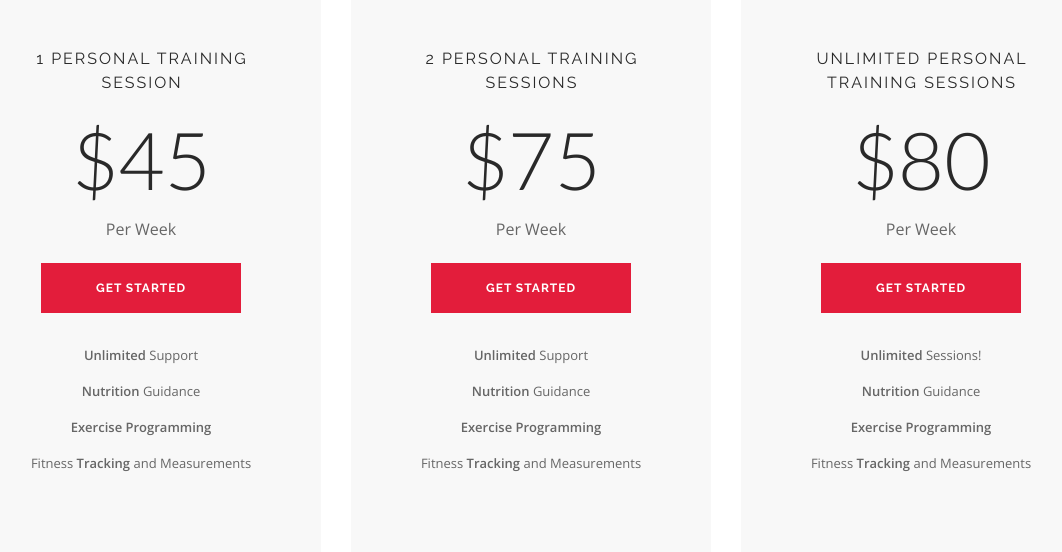
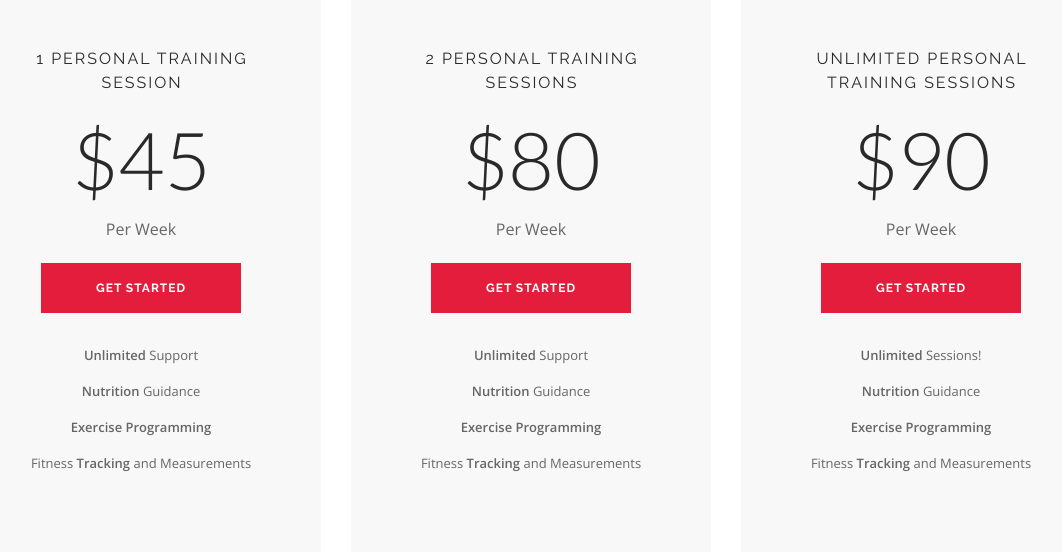
Before and after one commit to IsaacN/elitefour, a PHP site: page /book.php in a window 1280 px wide. Shown: the part 322-874 px from the top of the page, without its empty margins (109-1171 px from the left). Run offline with PHP 8.4, Linux system fonts and the light colour scheme.

Commit message:
Price updates

```diff
--- a/book.php
+++ b/book.php
@@ -42,7 +42,7 @@
 		                <div class="col-md-4 col-sm-6">
 		                    <div class="pricing-table pt-2 boxed text-center">
 		                        <h5 class="uppercase">2 Personal Training Sessions</h5>
-		                        <span class="price">$75</span>
+		                        <span class="price">$80</span>
 		                        <p class="lead">Per Week</p>
 		                        <a class="btn btn-filled btn-lg" href="#contact">Get Started</a>
 		                        <ul>
@@ -65,7 +65,7 @@
 		                <div class="col-md-4 col-sm-6">
 		                    <div class="pricing-table pt-2 boxed text-center">
 		                        <h5 class="uppercase">Unlimited Personal Training Sessions</h5>
-		                        <span class="price">$80</span>
+		                        <span class="price">$90</span>
 		                        <p class="lead">Per Week</p>
 		                        <a class="btn btn-filled btn-lg" href="#contact">Get Started</a>
 		                        <ul>
```
